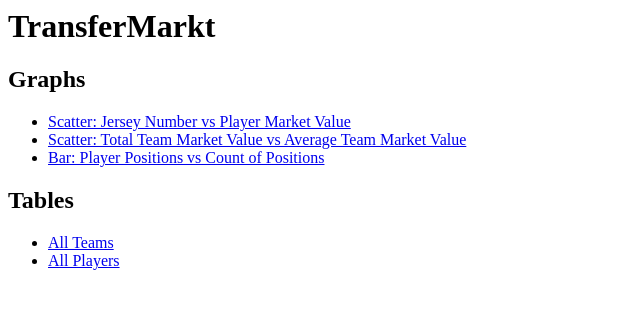
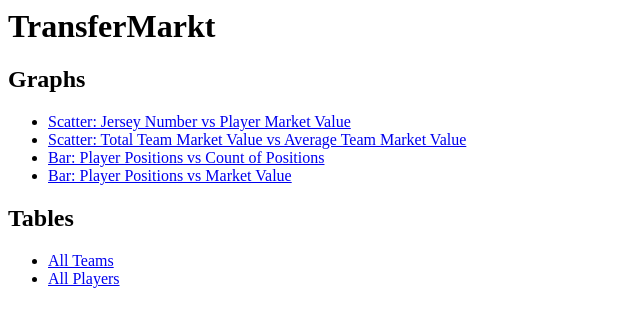
Before and after one commit to hopetambala/transferMarket-flask-beautifulSoup, a Flask app: page / in a window 1280 px wide. Shown: the top 327 px of the page, without its empty margins (0-640 px from the left). Run offline with Flask 2, Linux system fonts and the light colour scheme; parts of the project's set-up code (start-up, migrations or seed data) failed here and were passed over.

Commit message:
chore(index): add routes

```diff
--- a/templates/index.html
+++ b/templates/index.html
@@ -5,6 +5,7 @@
     <li><a href="/market_value_jersey_comparison">Scatter: Jersey Number vs Player Market Value</a></li>
     <li><a href="/market_value_team_comparison">Scatter: Total Team Market Value vs Average Team Market Value</a></li>
     <li><a href="/positions">Bar: Player Positions vs Count of Positions</a></li>
+    <li><a href="/positions_market_value">Bar: Player Positions vs Market Value</a></li>
 </ul>
 
 <h2>Tables</h2>
```
Also changed, not shown: 1 other file.
